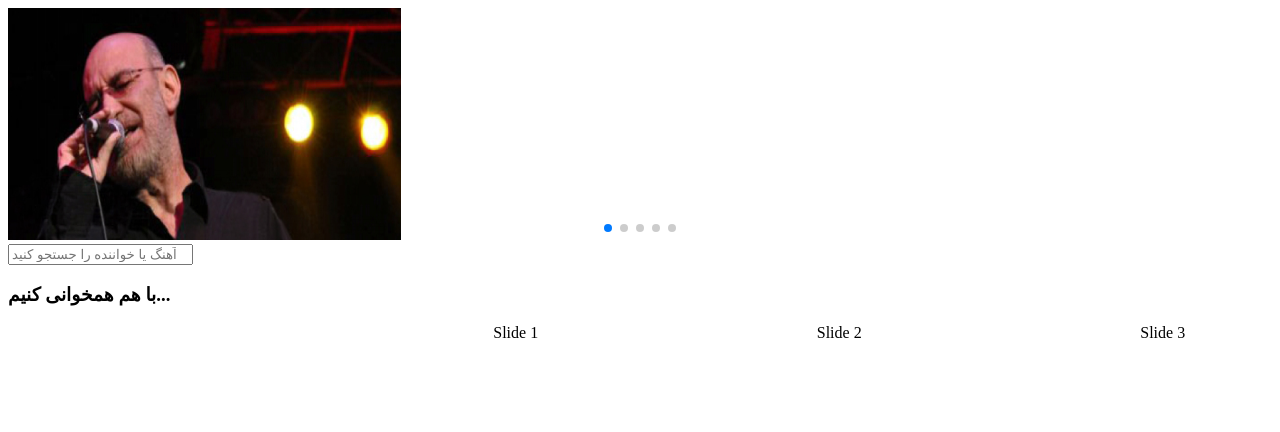
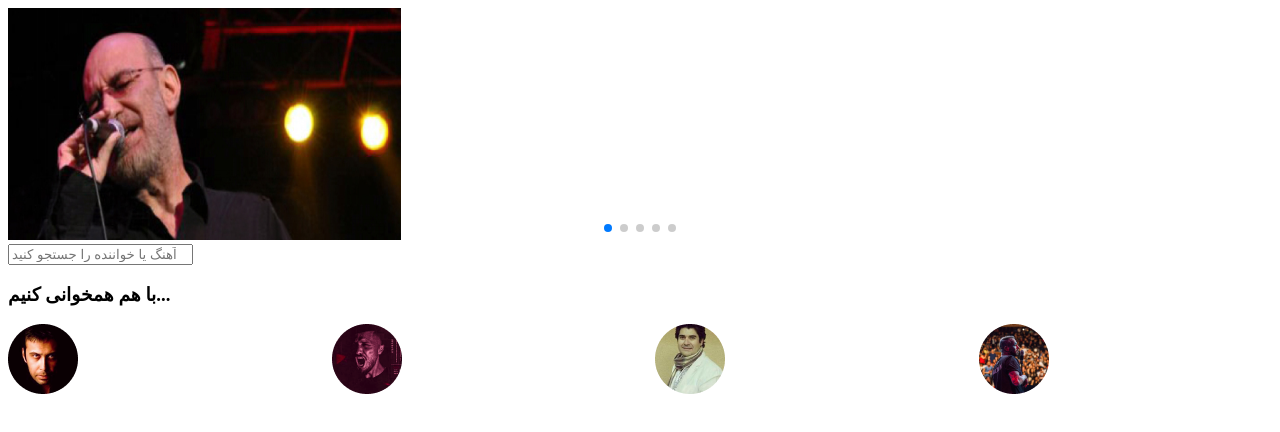
Before and after one commit to zahra-hsb/music, a Next.js app: page / in a window 1280 px wide. Shown: the top 432 px of the page. Built offline with nearby package versions, Linux system fonts and the light colour scheme.

Commit message:
categories slider created

```diff
--- a/src/components/globalComponents/CatSlider/index.jsx
+++ b/src/components/globalComponents/CatSlider/index.jsx
@@ -3,29 +3,42 @@ import React, { createContext } from 'react';
 // Import Swiper styles
 import 'swiper/css';
 
+import pic1 from '../../../../public/pictures/Ellipse 4.png'
+import pic2 from '../../../../public/pictures/Ellipse 5.png'
+import pic3 from '../../../../public/pictures/Ellipse 7.png'
+import pic4 from '../../../../public/pictures/Ellipse 8.png'
+import Image from "next/image";
+
+const picsArray = [
+    { id: 1, pic: pic1 },
+    { id: 2, pic: pic2 },
+    { id: 3, pic: pic3 },
+    { id: 4, pic: pic4 },
+    { id: 5, pic: pic3 },
+    { id: 6, pic: pic2 },
+]
+
 const CatSlider = () => {
     return (
         <>
-<div>
+            <div className="w-full py-5">
                 <Swiper
                     slidesPerView={4}
                     spaceBetween={30}
-                        centeredSlides={true}
+                    centeredSlides={false}
                     pagination={{
                         clickable: true,
                     }}
                     // modules={[]}
                     className="mySwiper"
                 >
-                        <SwiperSlide>Slide 1</SwiperSlide>
-                        <SwiperSlide>Slide 2</SwiperSlide>
-                        <SwiperSlide>Slide 3</SwiperSlide>
-                        <SwiperSlide>Slide 4</SwiperSlide>
-                        <SwiperSlide>Slide 5</SwiperSlide>
-                        <SwiperSlide>Slide 6</SwiperSlide>
-                        <SwiperSlide>Slide 7</SwiperSlide>
-                        <SwiperSlide>Slide 8</SwiperSlide>
-                        <SwiperSlide>Slide 9</SwiperSlide>
+                    {picsArray?.map(item => (
+                        <>
+                            <SwiperSlide>
+                                <Image className="w-full" src={item.pic} key={item.id} alt="" />
+                            </SwiperSlide>
+                        </>
+                    ))}
                 </Swiper>
             </div>
         </>
```
Lines whose indentation alone changed are shown as unchanged.
